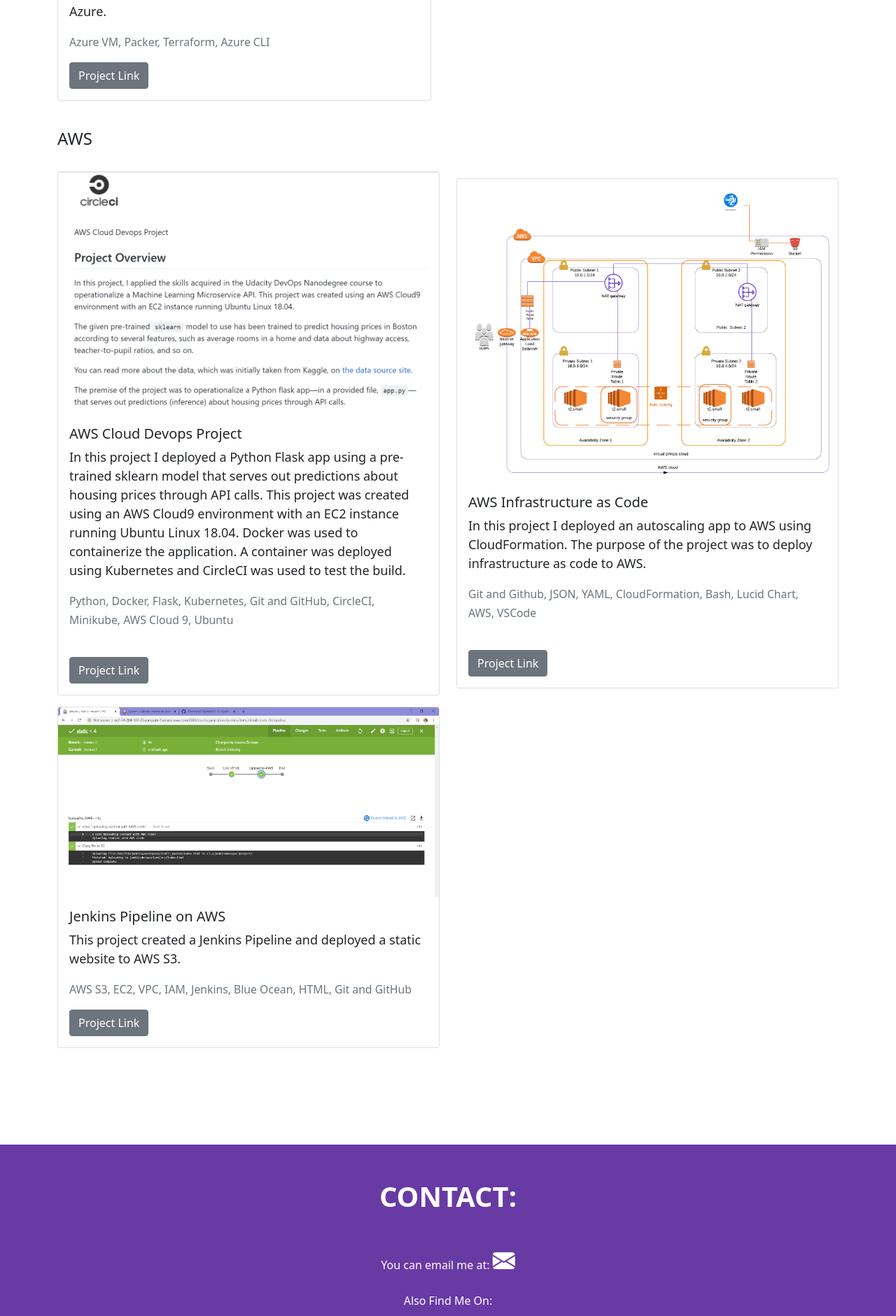
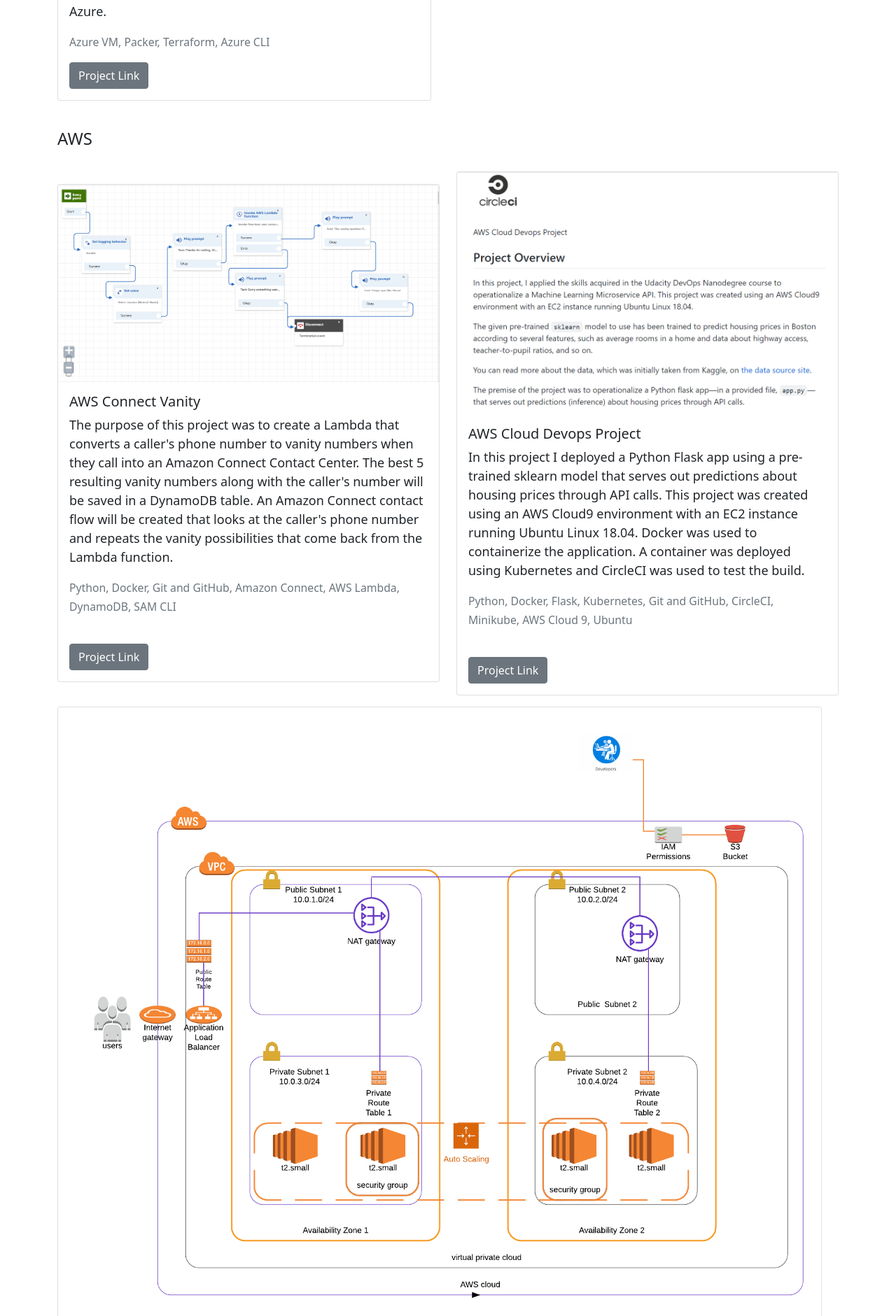
Before and after one commit to Sidd2024/Django-Portfolio, a Django app: page / in a window 1280 px wide; the page is wider, and only the part inside the window is pictured. Shown: the part 3186-5067 px from the top of that part at 70% size. Run offline with Django 3.2, Linux system fonts and the light colour scheme; some libraries are stand-ins or nearby versions.

Commit message:
Add new AWS project

```diff
--- a/mysite/templates/home.html
+++ b/mysite/templates/home.html
@@ -158,13 +158,14 @@
     <div class="row align-items-center">
             <div class="col">
                 <div class="card mb-3">
-                    <img src="./static/images/AWSCloudDevopsProject.png" class="card-img-top" alt="...">
+                    <img src="./static/images/VanityNumberContactFlow.png" class="card-img-top" alt="...">
                     <div class="card-body">
-                        <h5 class="card-title">AWS Cloud Devops Project</h5>
-                        <p class="card-text">In this project I deployed a Python Flask app using a pre-trained <strong>sklearn</strong> model that serves out predictions about housing prices through API calls. This project was created using an AWS Cloud9 environment with an EC2 instance running Ubuntu Linux 18.04. Docker was used to containerize the application. A container was deployed using Kubernetes and CircleCI was used to test the build.
+                        <h5 class="card-title">AWS Connect Vanity</h5>
+                        <p class="card-text">The purpose of this project was to create a Lambda that converts a caller's phone number to vanity numbers when they call into an Amazon Connect Contact Center. The best 5 resulting vanity numbers along with the caller's number will be saved in a DynamoDB
+                        table. An Amazon Connect contact flow will be created that looks at the caller's phone number and repeats the vanity possibilities that come back from the Lambda function.
                         </p>
-                        <p class="card-text"><small class="text-muted">Python, Docker, Flask, Kubernetes, Git and GitHub, CircleCI, Minikube, AWS Cloud 9, Ubuntu</small></p><br />
-                        <a href="https://github.com/Juwana-Zerman/devops-project-udacity"><button type="button"
+                        <p class="card-text"><small class="text-muted">Python, Docker, Git and GitHub, Amazon Connect, AWS Lambda, DynamoDB, SAM CLI</small></p><br />
+                        <a href="https://github.com/Juwana-Zerman/aws-connect-vanity"><button type="button"
                                 class="btn btn-secondary">Project Link</button></a>
                     </div>
                 </div>
@@ -172,41 +173,54 @@
 
                     <div class="col">
                         <div class="card mb-3">
-                            <img src="./static/images/AWSWebAppConfigProject2.png" class="card-img-top" alt="...">
+                            <img src="./static/images/AWSCloudDevopsProject.png" class="card-img-top" alt="...">
                             <div class="card-body">
-                                <h5 class="card-title">AWS Infrastructure as Code</h5>
-                                <p class="card-text">In this project I deployed an autoscaling app to AWS using CloudFormation. The purpose of the project was to deploy infrastructure as code to AWS.
+                                <h5 class="card-title">AWS Cloud Devops Project</h5>
+                                <p class="card-text">In this project I deployed a Python Flask app using a pre-trained
+                                    <strong>sklearn</strong> model that serves out predictions about housing prices
+                                    through API calls. This project was created using an AWS Cloud9 environment with an
+                                    EC2 instance running Ubuntu Linux 18.04. Docker was used to containerize the
+                                    application. A container was deployed using Kubernetes and CircleCI was used to test
+                                    the build.
                                 </p>
-                                <p class="card-text"><small class="text-muted">Git and Github, JSON, YAML, CloudFormation, Bash, Lucid Chart, AWS, VSCode</small></p><br />
-                                <a href="https://github.com/Juwana-Zerman/Infrastructure-as-Code-project2"><button
-                                        type="button"
+                                <p class="card-text"><small class="text-muted">Python, Docker, Flask, Kubernetes, Git
+                                        and GitHub, CircleCI, Minikube, AWS Cloud 9, Ubuntu</small></p><br />
+                                <a href="https://github.com/Juwana-Zerman/devops-project-udacity"><button type="button"
                                         class="btn btn-secondary">Project Link</button></a>
                             </div>
                         </div>
                     </div>
-                    </div>
+
                 <div class="row align-items-center">
                     <div class="col">
                         <div class="card mb-3">
-                            <img src="./static/images/AWSStaticProject1.png" class="card-img-top" alt="...">
+                            <img src="./static/images/AWSWebAppConfigProject2.png" class="card-img-top" alt="...">
                             <div class="card-body">
-                                <h5 class="card-title">Jenkins Pipeline on AWS</h5>
-                                <p class="card-text">This project created a Jenkins Pipeline and deployed a static website to AWS S3.</p>
-                                <p class="card-text"><small class="text-muted">AWS S3, EC2, VPC, IAM, Jenkins, Blue Ocean, HTML, Git and GitHub
-                                    </small></p>
-                                <a href="https://github.com/Juwana-Zerman/static"><button
+                                <h5 class="card-title">AWS Infrastructure as Code</h5>
+                                <p class="card-text">In this project I deployed an autoscaling app to AWS using
+                                    CloudFormation. The purpose of the project was to deploy infrastructure as code to
+                                    AWS.
+                                </p>
+                                <p class="card-text"><small class="text-muted">Git and Github, JSON, YAML,
+                                        CloudFormation, Bash, Lucid Chart, AWS, VSCode</small></p><br />
+                                <a href="https://github.com/Juwana-Zerman/Infrastructure-as-Code-project2"><button
                                         type="button" class="btn btn-secondary">Project Link</button></a>
                             </div>
                         </div>
-                    </div>
+
                     <div class="col">
-                        <!-- <div class="card mb-3"> -->
-                        <!-- <img src="./assets/projects/project4.jpg" class="card-img-top" alt="..."> -->
-                        <!-- <div class="card-body"> -->
-                        <!-- <h5 class="card-title">Give Me A Ride</h5>
-                        <p class="card-text">This is a wider card with supporting text below as a natural lead-in to
-                            additional content. This content is a little bit longer.</p>
-                        <p class="card-text"><small class="text-muted">Google Api, Golang, Swift</small></p> -->
+                    <div class="card mb-3">
+                        <img src="./static/images/AWSStaticProject1.png" class="card-img-top" alt="...">
+                        <div class="card-body">
+                            <h5 class="card-title">Jenkins Pipeline on AWS</h5>
+                            <p class="card-text">This project created a Jenkins Pipeline and deployed a static website
+                                to AWS S3.</p>
+                            <p class="card-text"><small class="text-muted">AWS S3, EC2, VPC, IAM, Jenkins, Blue Ocean,
+                                    HTML, Git and GitHub
+                                </small></p>
+                            <a href="https://github.com/Juwana-Zerman/static"><button type="button"
+                                    class="btn btn-secondary">Project Link</button></a>
+                        </div>
                     </div>
                 </div>
                 </div>
```
